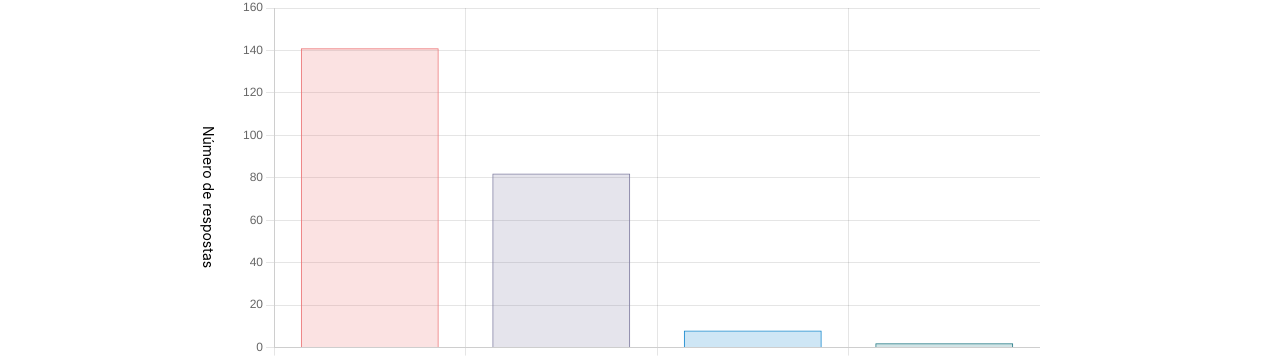
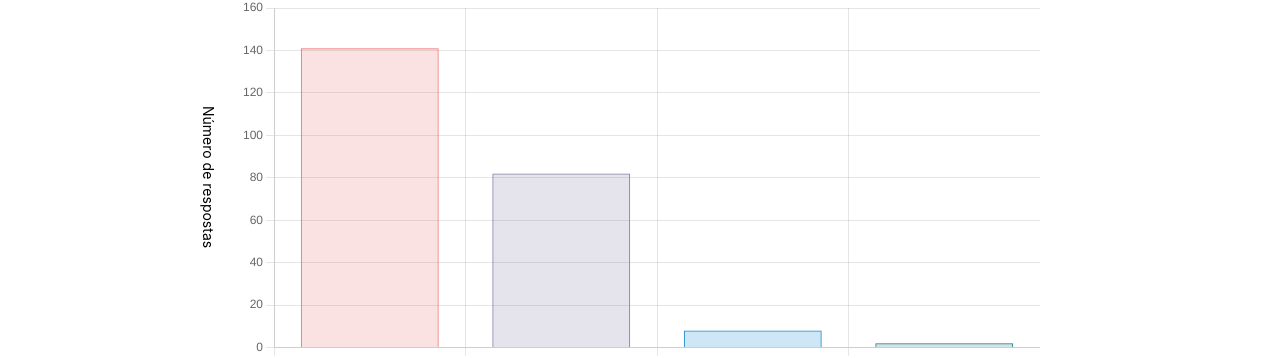
Before and after one commit to DanielBrito/hackpi, a React (Create React App) app in the folder hackpi/: page /family in a window 1280 px wide. Shown: the part 335-693 px from the top of the page. Built offline with nearby package versions, Linux system fonts and the light colour scheme.

Commit message:
Ploting new data

```diff
--- a/hackpi/src/components/BarChart/styles.css
+++ b/hackpi/src/components/BarChart/styles.css
@@ -29,7 +29,7 @@
   color: #000;
 
   margin-left: -40px;
-  margin-top: -250px;
+  margin-top: -270px;
 
   writing-mode: vertical-lr;
   text-orientation: sideways-right;
```
